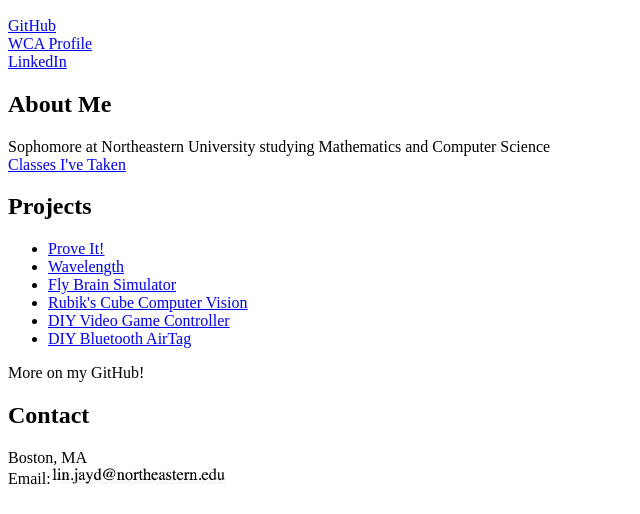
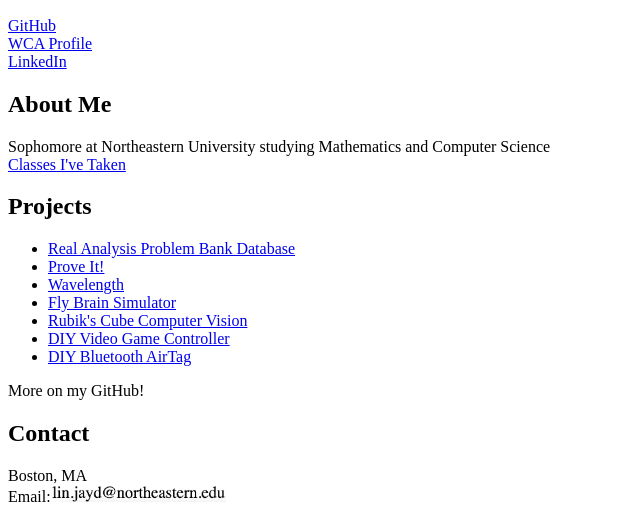
Before and after one commit to NewYorkImperialist/NewYorkImperialist.github.io, a plain HTML site: page index.html in a window 1280 px wide. Shown: the part 360-874 px from the top of the page, without its empty margins (0-640 px from the left). Drawn offline with Linux system fonts and the light colour scheme.

Commit message:
added analysis.jaydenlin.net

```diff
--- a/index.html
+++ b/index.html
@@ -19,6 +19,7 @@
 
     <h2>Projects</h2>
     <ul>
+        <li><a href="https://analysis.jaydenlin.net">Real Analysis Problem Bank Database</a></li>
         <li><a href="https://proveit.fly.dev">Prove It!</a></li>
         <li><a href="https://wave-length.fly.dev">Wavelength</a></li>
         <li><a href="https://github.com/NewYorkImperialist/fly-simulator">Fly Brain Simulator </a></li>
```
Also changed, not shown: 1 other file.
